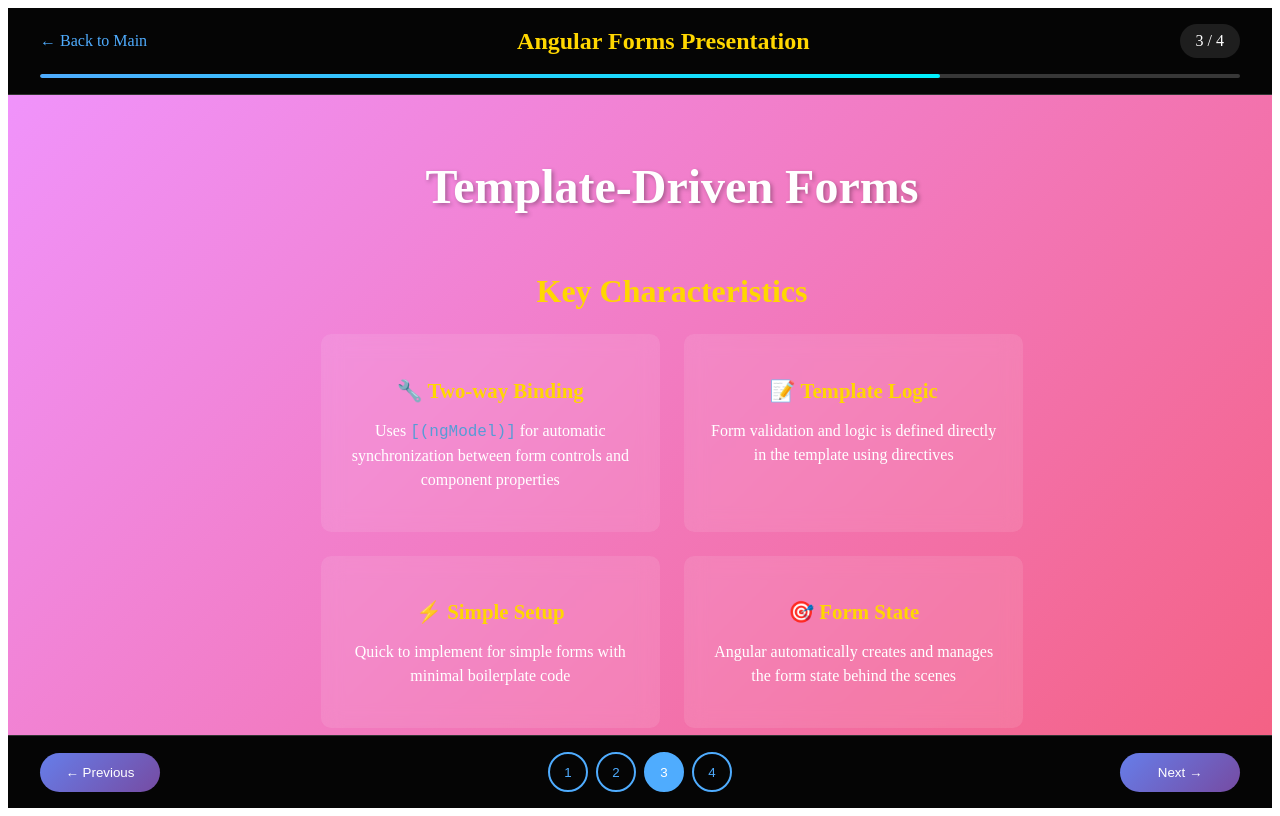
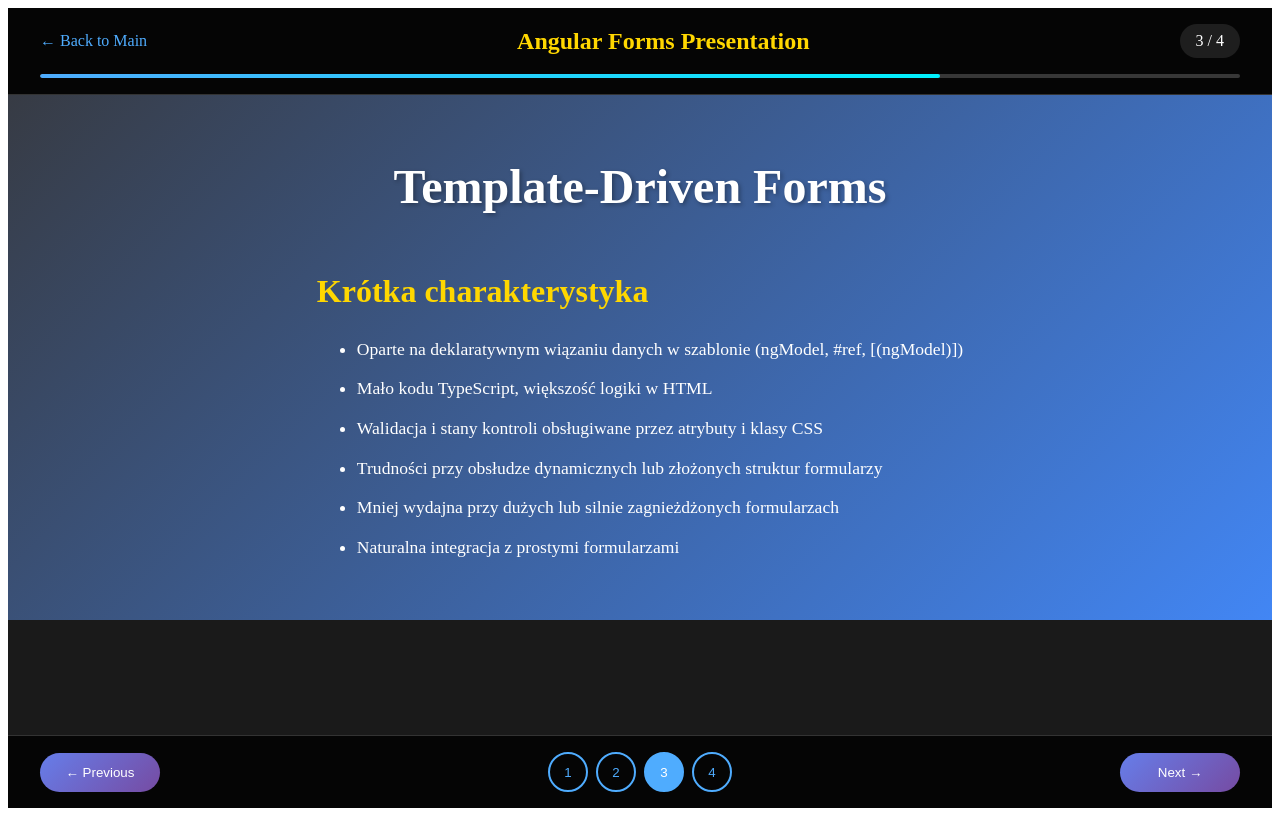
Before and after one commit to superdyzio/angular-forms-showdown, an Angular app: page /slideshow/3 in a window 1280 px wide. Built offline with nearby package versions, Linux system fonts and the light colour scheme.

Commit message:
slide3: template forms

```diff
--- /dev/null
+++ b/src/app/slides/03-template-forms/template-forms-slide.component.html
@@ -0,0 +1,14 @@
+<div class="slide-container">
+  <h1>Template-Driven Forms</h1>
+  <div class="slide-content">
+    <h2>Krótka charakterystyka</h2>
+    <ul>
+      <li>Oparte na deklaratywnym wiązaniu danych w szablonie (ngModel, #ref, [(ngModel)])</li>
+      <li>Mało kodu TypeScript, większość logiki w HTML</li>
+      <li>Walidacja i stany kontroli obsługiwane przez atrybuty i klasy CSS</li>
+      <li>Trudności przy obsłudze dynamicznych lub złożonych struktur formularzy</li>
+      <li>Mniej wydajna przy dużych lub silnie zagnieżdżonych formularzach</li>
+      <li>Naturalna integracja z prostymi formularzami</li>
+    </ul>
+  </div>
+</div>
--- /dev/null
+++ b/src/app/slides/03-template-forms/template-forms-slide.component.scss
@@ -0,0 +1,47 @@
+:host {
+  width: 100%;
+}
+
+.slide-container {
+  padding: 2rem;
+  min-height: 100%; /* fill available space between header and footer */
+  display: flex;
+  flex-direction: column;
+  justify-content: flex-start;
+  background: linear-gradient(135deg, #373b44 0%, #4286f4 100%);
+  color: white;
+}
+
+h1 {
+  font-size: 3rem;
+  margin-bottom: 2rem;
+  text-align: center;
+  text-shadow: 2px 2px 4px rgba(0,0,0,0.3);
+}
+
+.slide-content {
+  max-width: 800px;
+  margin: 0 auto;
+}
+
+h2 {
+  font-size: 2rem;
+  margin-bottom: 1rem;
+  color: #ffd700;
+}
+
+p {
+  font-size: 1.2rem;
+  line-height: 1.6;
+  margin-bottom: 1rem;
+}
+
+ul {
+  font-size: 1.1rem;
+  line-height: 1.8;
+  margin: 1.5rem 0;
+}
+
+li {
+  margin-bottom: 0.5rem;
+}
--- a/src/app/slides/slide2/slide2.component.html
+++ /dev/null
@@ -1,34 +0,0 @@
-<div class="slide-container">
-  <h1>Template-Driven Forms</h1>
-  <div class="slide-content">
-    <h2>Key Characteristics</h2>
-    <div class="features-grid">
-      <div class="feature-card">
-        <h3>🔧 Two-way Binding</h3>
-        <p>Uses <code>[(ngModel)]</code> for automatic synchronization between form controls and component properties</p>
-      </div>
-      <div class="feature-card">
-        <h3>📝 Template Logic</h3>
-        <p>Form validation and logic is defined directly in the template using directives</p>
-      </div>
-      <div class="feature-card">
-        <h3>⚡ Simple Setup</h3>
-        <p>Quick to implement for simple forms with minimal boilerplate code</p>
-      </div>
-      <div class="feature-card">
-        <h3>🎯 Form State</h3>
-        <p>Angular automatically creates and manages the form state behind the scenes</p>
-      </div>
-    </div>
-    <div class="code-example">
-      <h3>Example:</h3>
-      <pre><code>&lt;input [(ngModel)]="user.name"
-       name="name"
-       required
-       #name="ngModel"&gt;
-{{'@if (name.invalid && name.touched) {'}}
-  &lt;div&gt;Name is required!&lt;/div&gt;
-{{'}'}}</code></pre>
-    </div>
-  </div>
-</div>
--- a/src/app/slides/slide2/slide2.component.scss
+++ /dev/null
@@ -1,84 +0,0 @@
-:host {
-  width: 100%;
-}
-
-.slide-container {
-  width: 100%;
-  padding: 2rem;
-  min-height: 100%; /* fill available space between header and footer */
-  display: flex;
-  flex-direction: column;
-  justify-content: flex-start;
-  background: linear-gradient(135deg, #f093fb 0%, #f5576c 100%);
-  color: white;
-}
-
-h1 {
-  font-size: 3rem;
-  margin-bottom: 2rem;
-  text-align: center;
-  text-shadow: 2px 2px 4px rgba(0,0,0,0.3);
-}
-
-.slide-content {
-  max-width: 1000px;
-  margin: 0 auto;
-}
-
-h2 {
-  font-size: 2rem;
-  margin-bottom: 1.5rem;
-  color: #ffd700;
-  text-align: center;
-}
-
-.features-grid {
-  display: grid;
-  grid-template-columns: repeat(auto-fit, minmax(250px, 1fr));
-  gap: 1.5rem;
-  margin-bottom: 2rem;
-}
-
-.feature-card {
-  background: rgba(255, 255, 255, 0.1);
-  border-radius: 10px;
-  padding: 1.5rem;
-  text-align: center;
-  backdrop-filter: blur(10px);
-}
-
-.feature-card h3 {
-  font-size: 1.3rem;
-  margin-bottom: 1rem;
-  color: #ffd700;
-}
-
-.feature-card p {
-  font-size: 1rem;
-  line-height: 1.5;
-}
-
-.code-example {
-  background: rgba(0, 0, 0, 0.3);
-  border-radius: 10px;
-  padding: 1.5rem;
-  margin-top: 2rem;
-}
-
-.code-example h3 {
-  color: #ffd700;
-  margin-bottom: 1rem;
-}
-
-pre {
-  background: #1e1e1e;
-  color: #d4d4d4;
-  padding: 1rem;
-  border-radius: 5px;
-  overflow-x: auto;
-  font-family: 'Courier New', monospace;
-}
-
-code {
-  color: #569cd6;
-}
--- a/src/app/slides/slides.routes.ts
+++ b/src/app/slides/slides.routes.ts
@@ -1,14 +1,14 @@
 import { Routes } from '@angular/router';
 import { AssumptionsSlideComponent } from './01-assumptions/assumptions-slide.component';
 import { UseCaseSlideComponent } from './02-use-case/use-case-slide.component';
-import { Slide2Component } from './slide2/slide2.component';
+import { TemplateFormsSlideComponent } from './03-template-forms/template-forms-slide.component';
 import { Slide3Component } from './slide3/slide3.component';
 
 export const slidesRoutes: Routes = [
   { path: '', redirectTo: '1', pathMatch: 'full' },
   { path: '1', component: AssumptionsSlideComponent },
   { path: '2', component: UseCaseSlideComponent },
-  { path: '3', component: Slide2Component },
+  { path: '3', component: TemplateFormsSlideComponent },
   { path: '4', component: Slide3Component },
   { path: '**', redirectTo: '1' }
 ];
```
Also changed, not shown: src/app/slides/03-template-forms/template-forms-slide.component.ts (added, +11 -0 lines), src/app/slides/slide2/slide2.component.ts (deleted, +0 -11 lines).
